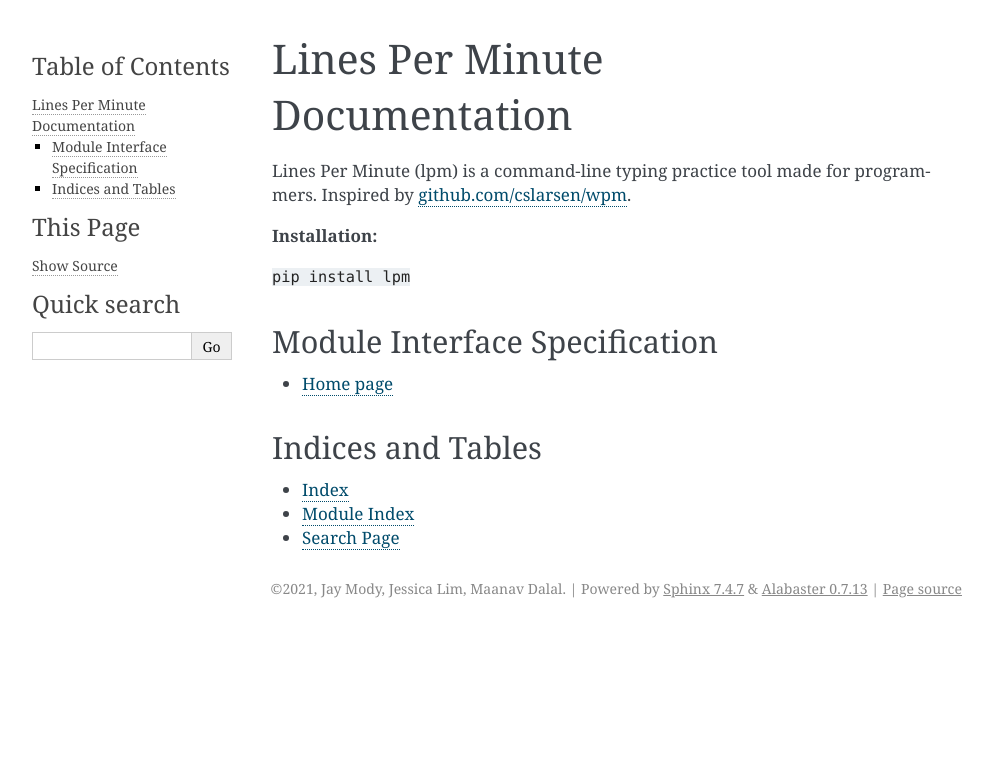
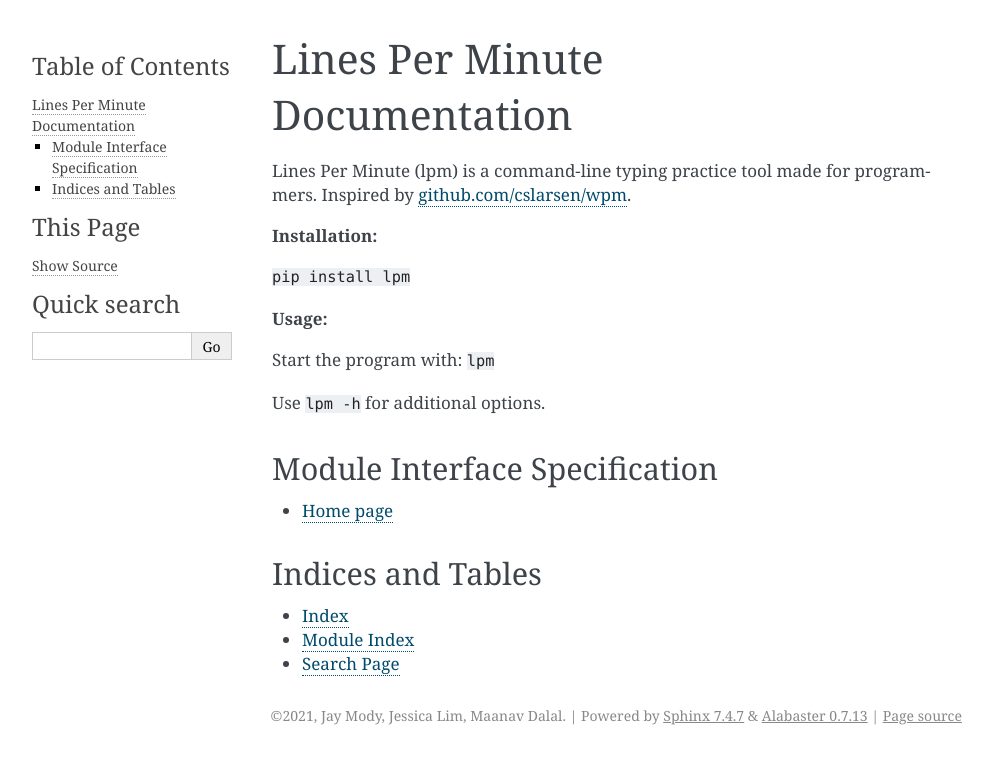
Before and after one commit to jaymody/3xa3, a Sphinx documentation site: the page built from docs/source/index.rst, in a window 1280 px wide. Shown: the top 764 px of the page, without its empty margins (148-1141 px from the left). Built offline with Sphinx 7.4.7, drawn with Linux system fonts in a browser that asks for light colours; pages that are not in the unit, such as notebooks, are missing from menus.

Commit message:
update autodocs

```diff
--- a/docs/source/index.rst
+++ b/docs/source/index.rst
@@ -6,6 +6,12 @@ Lines Per Minute (lpm) is a command-line typing practice tool made for programme
 **Installation:**
 
 ``pip install lpm``
+
+**Usage:**
+
+Start the program with: ``lpm``
+
+Use ``lpm -h`` for additional options.
 
 
 Module Interface Specification
```
Also changed, not shown: docs/README.md (added), 2 other files.
